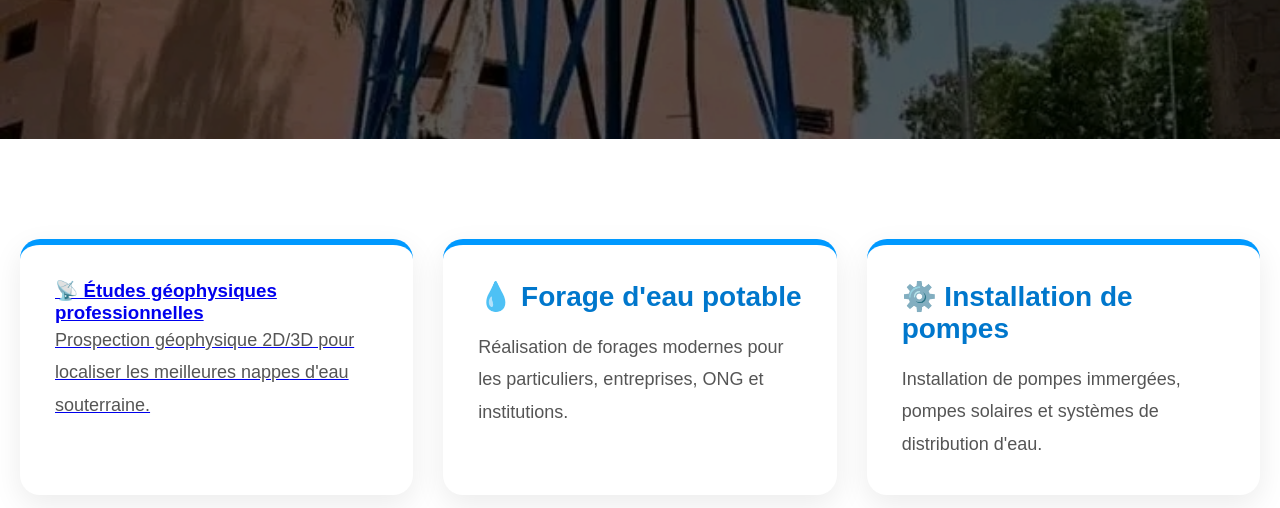
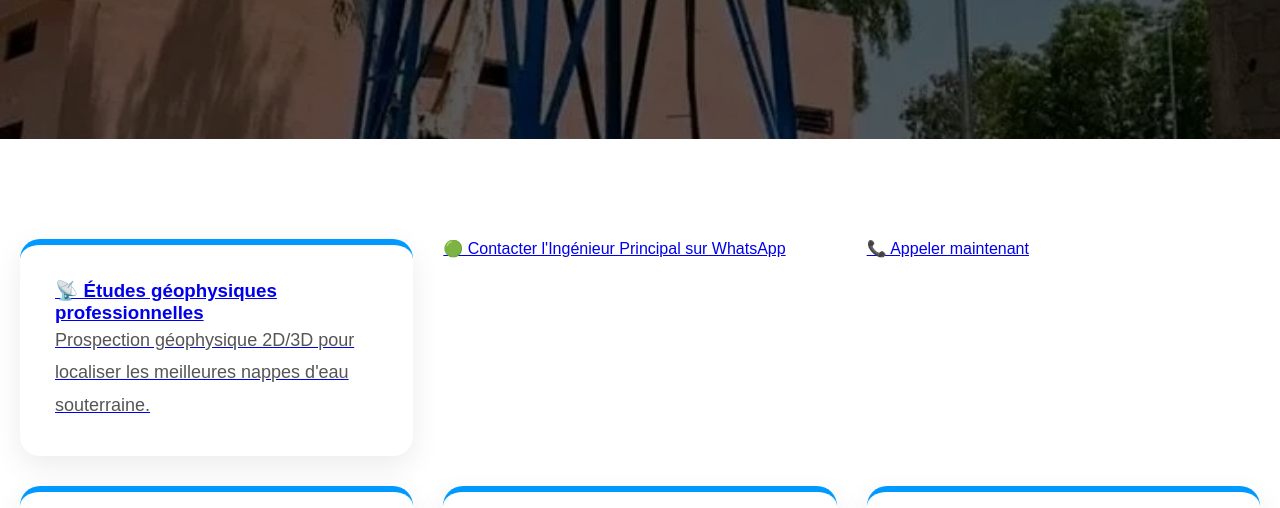
Before and after one commit to mic-nation/univers-forage-water., a plain HTML site: page docs/services.html in a window 1280 px wide. Shown: the part 301-809 px from the top of the page. Drawn offline with Linux system fonts and the light colour scheme.

Commit message:
Update services.html

```diff
--- a/docs/services.html
+++ b/docs/services.html
@@ -62,10 +62,13 @@
 
 </a>
 
-<div class="service-card">
-<h2>💧 Forage d'eau potable</h2>
-<p>Réalisation de forages modernes pour les particuliers, entreprises, ONG et institutions.</p>
-</div>
+<a href="https://wa.me/243XXXXXXXXX" class="btn whatsapp">
+🟢 Contacter l'Ingénieur Principal sur WhatsApp
+</a>
+
+<a href="tel:+243XXXXXXXXX" class="btn phone">
+📞 Appeler maintenant
+</a>
 
 <div class="service-card">
 <h2>⚙️ Installation de pompes</h2>
```
